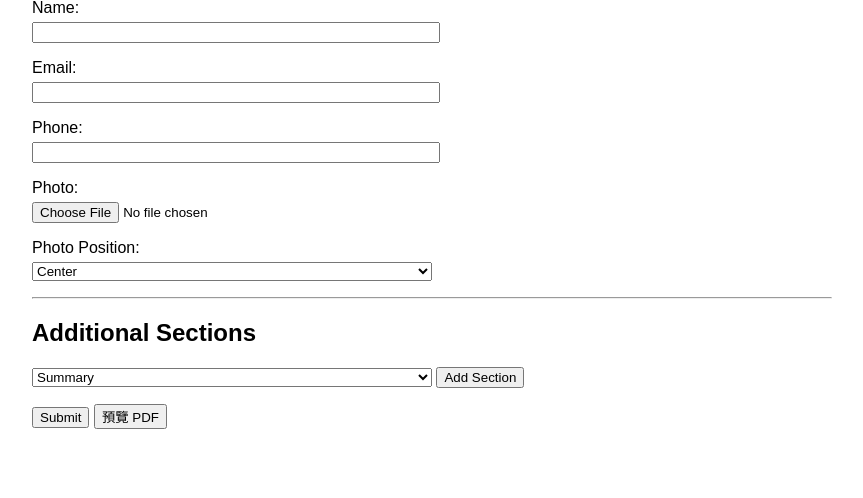
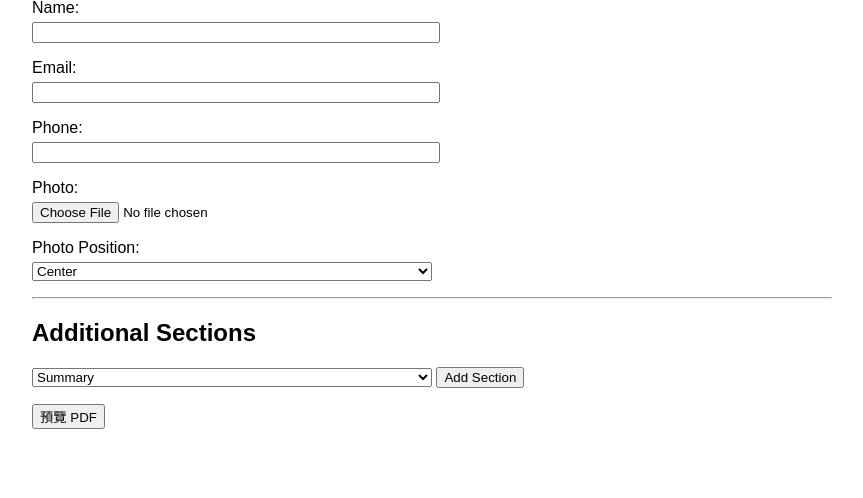
Before and after one commit to FFP0777/cv-generator, a Django app: page / in a window 1280 px wide. Shown: the part 81-579 px from the top of the page, without its empty margins (208-1071 px from the left). Run offline with Django 5.2, Linux system fonts and the light colour scheme; some libraries are stand-ins or nearby versions.

Commit message:
Update accept.html

```diff
--- a/CV_Gen/templates/CV_Gen/accept.html
+++ b/CV_Gen/templates/CV_Gen/accept.html
@@ -63,7 +63,7 @@
       <!-- 動態欄位會在這裡新增 -->
     </div>
 
-    <button type="submit">Submit</button>
+<!--     <button type="submit">Submit</button> -->
     <button type="button" onclick="previewPDF()">預覽 PDF</button>
   </form>
 </div>
```
